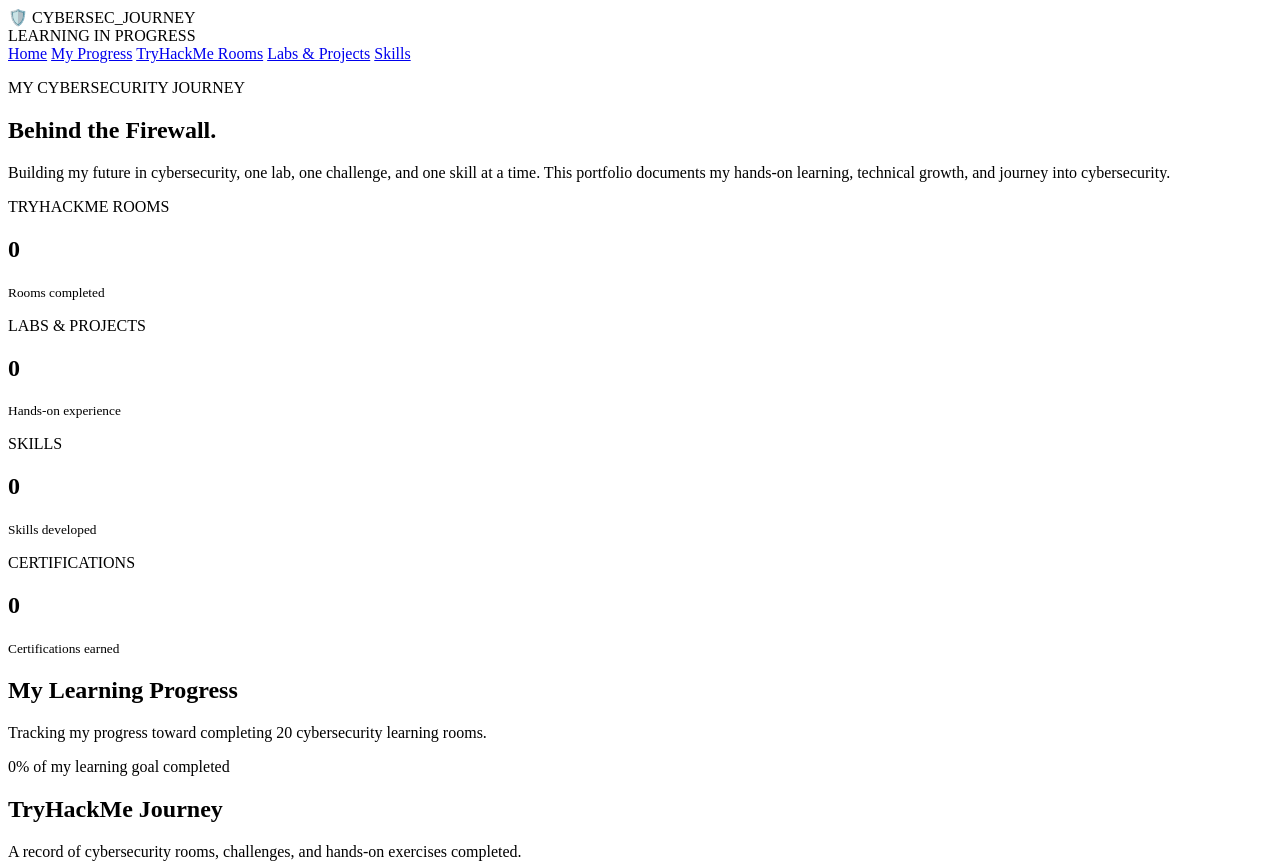
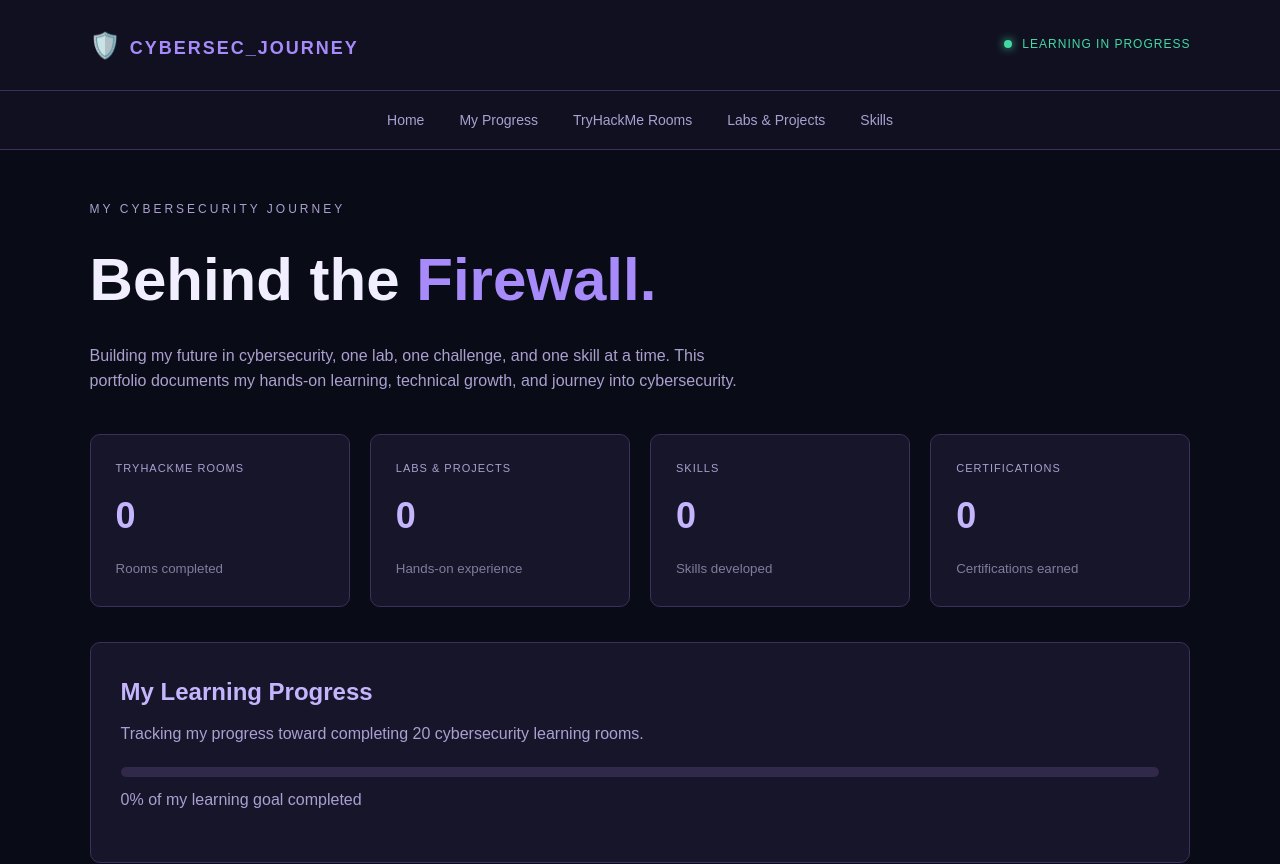
Before and after one commit to prphechamiltoncoder/CyberSec_Journey, a plain HTML site: page index.html in a window 1280 px wide. Shown: the top 864 px of the page. Drawn offline with Linux system fonts and the light colour scheme.

Commit message:
Integrate CSS styles into index.html
Added internal CSS styles for layout and design.

```diff
--- a/index.html
+++ b/index.html
@@ -7,7 +7,255 @@
 
     <title>Cybersec Journey | Cybersecurity Portfolio</title>
 
-    <link rel="stylesheet" href="style.css">
+    <style>
+        /* =================================
+           CYBERSEC_JOURNEY
+           Purple & Neon Green Dashboard
+        ================================= */
+
+        * {
+            margin: 0;
+            padding: 0;
+            box-sizing: border-box;
+        }
+
+        html {
+            scroll-behavior: smooth;
+        }
+
+        body {
+            background-color: #090B16;
+            color: #F0EEFF;
+            font-family: Arial, sans-serif;
+            line-height: 1.6;
+        }
+
+        header {
+            display: flex;
+            justify-content: space-between;
+            align-items: center;
+            padding: 25px 7%;
+            border-bottom: 1px solid #39305D;
+            background-color: #101020;
+        }
+
+        .logo {
+            font-size: 18px;
+            font-weight: bold;
+            letter-spacing: 2px;
+            color: #A78BFA;
+        }
+
+        .logo span {
+            font-size: 25px;
+        }
+
+        .status {
+            color: #43D9A3;
+            font-size: 12px;
+            letter-spacing: 1px;
+        }
+
+        .status-dot {
+            display: inline-block;
+            width: 8px;
+            height: 8px;
+            background: #43D9A3;
+            border-radius: 50%;
+            margin-right: 6px;
+            box-shadow: 0 0 10px #43D9A3;
+        }
+
+        nav {
+            display: flex;
+            justify-content: center;
+            gap: 35px;
+            padding: 18px;
+            background-color: #101020;
+            border-bottom: 1px solid #39305D;
+            flex-wrap: wrap;
+        }
+
+        nav a {
+            color: #AAA0D0;
+            text-decoration: none;
+            font-size: 14px;
+            transition: 0.3s;
+        }
+
+        nav a:hover {
+            color: #43D9A3;
+        }
+
+        main {
+            width: 86%;
+            max-width: 1200px;
+            margin: 50px auto;
+        }
+
+        .welcome {
+            margin-bottom: 40px;
+        }
+
+        .eyebrow {
+            color: #A78BFA;
+            font-size: 12px;
+            letter-spacing: 3px;
+            margin-bottom: 12px;
+        }
+
+        .welcome h1 {
+            font-size: clamp(35px, 6vw, 60px);
+            margin-bottom: 15px;
+        }
+
+        .welcome h1 span {
+            color: #A78BFA;
+        }
+
+        .welcome p {
+            color: #AAA0D0;
+            max-width: 650px;
+        }
+
+        .stats {
+            display: grid;
+            grid-template-columns: repeat(4, 1fr);
+            gap: 20px;
+            margin-bottom: 35px;
+        }
+
+        .stat-card {
+            background: #17152A;
+            border: 1px solid #39305D;
+            border-radius: 10px;
+            padding: 25px;
+            transition: 0.3s;
+        }
+
+        .stat-card:hover {
+            border-color: #A78BFA;
+            transform: translateY(-4px);
+            box-shadow: 0 5px 20px #A78BFA20;
+        }
+
+        .stat-card p {
+            color: #AAA0D0;
+            font-size: 11px;
+            letter-spacing: 1px;
+        }
+
+        .stat-card h2 {
+            color: #C4B5FD;
+            font-size: 36px;
+            margin: 10px 0;
+        }
+
+        .stat-card small {
+            color: #827B9D;
+        }
+
+        .panel {
+            background: #17152A;
+            border: 1px solid #39305D;
+            border-radius: 10px;
+            padding: 30px;
+            margin-bottom: 25px;
+        }
+
+        .panel h2 {
+            color: #C4B5FD;
+            margin-bottom: 10px;
+        }
+
+        .panel > p {
+            color: #AAA0D0;
+            margin-bottom: 20px;
+        }
+
+        .panel a {
+            color: #43D9A3;
+        }
+
+        .progress-track {
+            width: 100%;
+            height: 10px;
+            background: #30294A;
+            border-radius: 20px;
+            overflow: hidden;
+            margin: 20px 0 10px;
+        }
+
+        .progress-fill {
+            width: 0%;
+            height: 100%;
+            background: linear-gradient(90deg, #7C3AED, #A78BFA, #43D9A3);
+            border-radius: 20px;
+            transition: width 0.5s ease;
+        }
+
+        .activity-item {
+            background: #201C38;
+            padding: 15px;
+            margin-top: 12px;
+            border-left: 3px solid #A78BFA;
+            border-radius: 5px;
+        }
+
+        .activity-item h3 {
+            color: #F0EEFF;
+            font-size: 16px;
+        }
+
+        .activity-item p {
+            color: #AAA0D0;
+            font-size: 13px;
+        }
+
+        footer {
+            text-align: center;
+            padding: 30px;
+            border-top: 1px solid #39305D;
+            color: #827B9D;
+            font-size: 12px;
+        }
+
+        @media (max-width: 850px) {
+            .stats {
+                grid-template-columns: repeat(2, 1fr);
+            }
+
+            nav {
+                gap: 15px;
+            }
+        }
+
+        @media (max-width: 500px) {
+            header {
+                padding: 18px 5%;
+            }
+
+            .logo {
+                font-size: 13px;
+            }
+
+            .status {
+                font-size: 9px;
+            }
+
+            main {
+                width: 92%;
+            }
+
+            .stats {
+                grid-template-columns: 1fr;
+            }
+
+            .panel {
+                padding: 20px;
+            }
+        }
+    </style>
 </head>
 
 <body>
```
